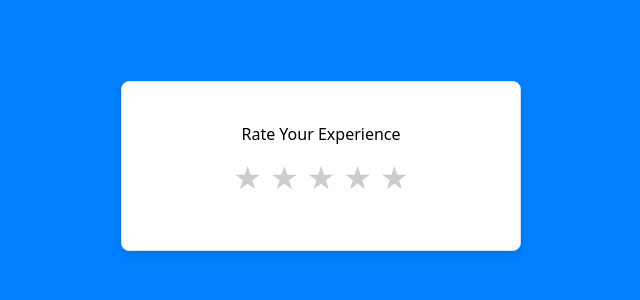
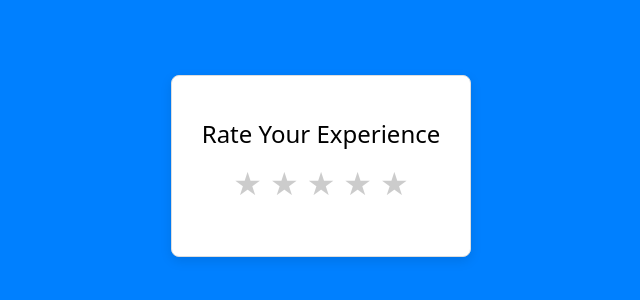
Before and after one commit to felipeozalmeida/rating-ui-react, a React (Vite) app: page / in a window 1280 px wide. Shown: the part 234-534 px from the top of the page, without its empty margins (319-959 px from the left). Built offline with nearby package versions, Linux system fonts and the light colour scheme.

Commit message:
feat: revamp title style & container max width

```diff
--- a/src/components/Rating.module.css
+++ b/src/components/Rating.module.css
@@ -1,12 +1,16 @@
-
 .rating {
-  width: 25rem;
+  max-width: 640px;
   padding: 2.5rem 1.875rem;
   text-align: center;
   border: 1px solid #ddd;
   border-radius: 0.5rem;
   background-color: #fff;
   box-shadow: 0 0.25rem 0.75rem rgba(0, 0, 0, 0.1);
+}
+
+.title {
+  font-size: 1.5rem;
+  font-weight: 500;
 }
 
 .stars {
--- a/src/components/Rating.tsx
+++ b/src/components/Rating.tsx
@@ -7,7 +7,7 @@
   const [hover, setHover] = useState(0)
   return (
     <div className={styles.rating}>
-      <p>Rate Your Experience</p>
+      <p className={styles.title}>Rate Your Experience</p>
       <div className={styles.stars}>
         {[1, 2, 3, 4, 5].map((star) => (
           <button
```
